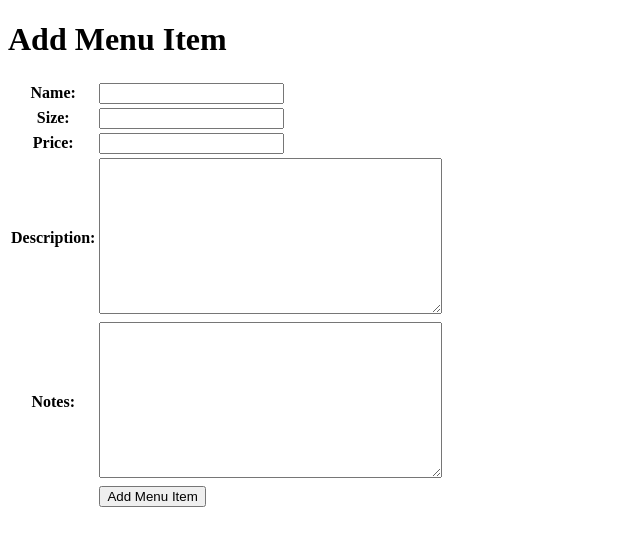
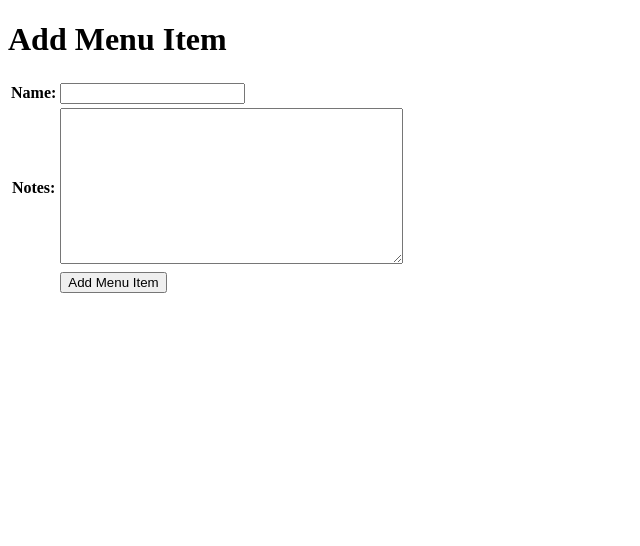
Before and after one commit to shintiadharma/cheesecake-store, a Django app: page /add-menu-item in a window 1280 px wide. Shown: the top 546 px of the page, without its empty margins (0-640 px from the left). Run offline with Django 5.2, Linux system fonts and the light colour scheme.

Commit message:
migrate ulang

```diff
--- a/main/forms.py
+++ b/main/forms.py
@@ -4,4 +4,4 @@ from main.models import Product
 class ProductForm(ModelForm):
     class Meta:
         model = Product
-        fields = ["name", "size", "price", "description", "notes"]
+        fields = ["name", "notes"]
--- a/main/models.py
+++ b/main/models.py
@@ -4,7 +4,4 @@ import uuid
 class Product(models.Model):
     id = models.UUIDField(primary_key=True, default=uuid.uuid4, editable=False)
     name = models.CharField(max_length=255)
-    size = models.CharField(max_length=10)
-    price = models.IntegerField()
-    description = models.TextField()
     notes = models.TextField()
```
Also changed, not shown: main/templates/main.html (+0 -9 lines), main/migrations/0004_remove_product_description_remove_product_price_and_more.py (added).
